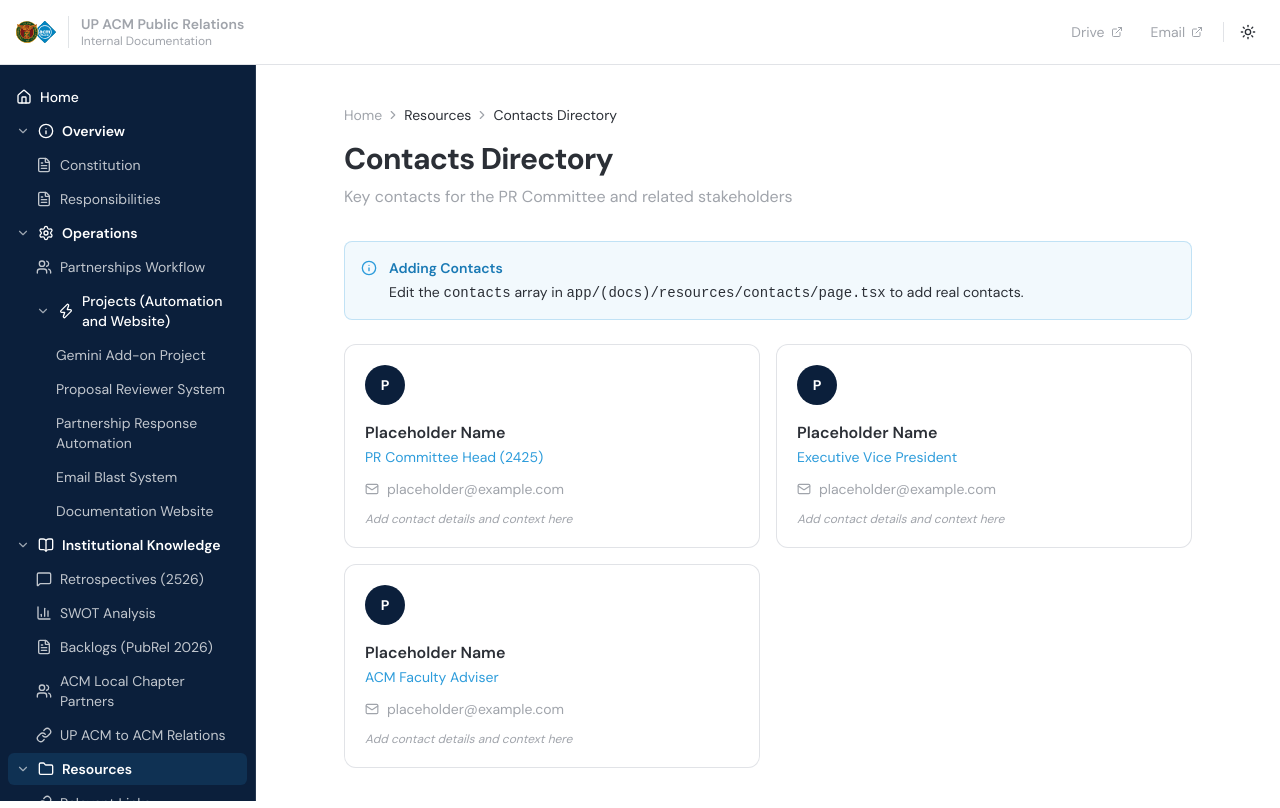
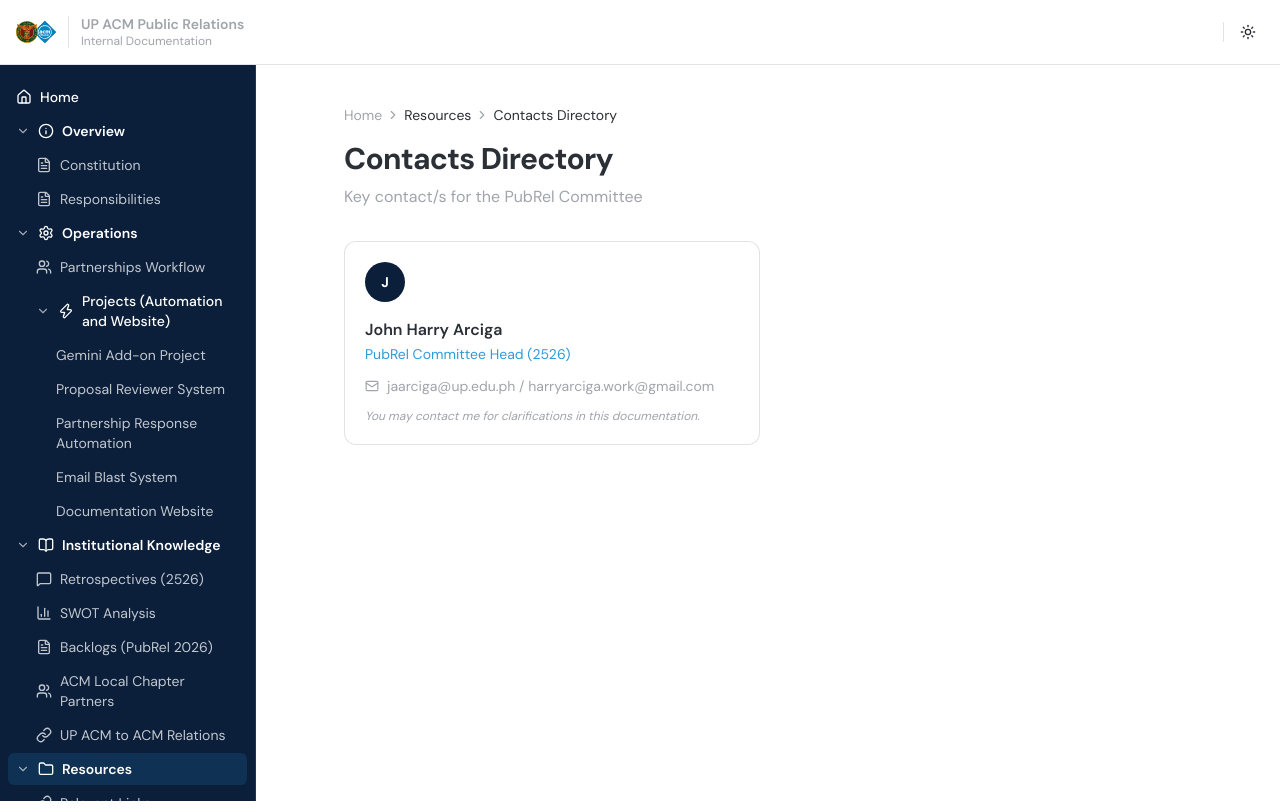
Before and after one commit to upacm-public-relations/documentation-website, a Next.js app: page /resources/contacts in a window 1280 px wide. Built offline with nearby package versions, Linux system fonts and the light colour scheme.

Commit message:
updated the Contacts and Links pages

```diff
--- a/app/(docs)/resources/contacts/page.tsx
+++ b/app/(docs)/resources/contacts/page.tsx
@@ -5,22 +5,10 @@ import { Mail } from "lucide-react";
 // ✏️ ADD YOUR CONTACTS HERE
 const contacts = [
   {
-    name: "Placeholder Name",
-    role: "PR Committee Head (2425)",
-    email: "placeholder@example.com",
-    notes: "Add contact details and context here",
-  },
-  {
-    name: "Placeholder Name",
-    role: "Executive Vice President",
-    email: "placeholder@example.com",
-    notes: "Add contact details and context here",
-  },
-  {
-    name: "Placeholder Name",
-    role: "ACM Faculty Adviser",
-    email: "placeholder@example.com",
-    notes: "Add contact details and context here",
+    name: "John Harry Arciga",
+    role: "PubRel Committee Head (2526)",
+    email: "jaarciga@up.edu.ph / harryarciga.work@gmail.com",
+    notes: "You may contact me for clarifications in this documentation.",
   },
 ];
 
@@ -34,13 +22,13 @@ export default function ContactsPage() {
           { label: "Contacts Directory" },
         ]}
         title="Contacts Directory"
-        description="Key contacts for the PR Committee and related stakeholders"
+        description="Key contact/s for the PubRel Committee"
       />
 
-      <Callout type="info" title="Adding Contacts" className="mb-6">
+      {/* <Callout type="info" title="Adding Contacts" className="mb-6">
         Edit the <code style={{ fontFamily: "monospace" }}>contacts</code> array in{" "}
         <code style={{ fontFamily: "monospace" }}>app/(docs)/resources/contacts/page.tsx</code> to add real contacts.
-      </Callout>
+      </Callout> */}
 
       <div className="grid grid-cols-1 md:grid-cols-2 gap-4">
         {contacts.map((c, i) => (
--- a/app/(docs)/resources/links/page.tsx
+++ b/app/(docs)/resources/links/page.tsx
@@ -2,14 +2,16 @@ import { PageHeader } from "@/components/doc-components/PageHeader";
 import { Callout } from "@/components/doc-components/Callout";
 import { ExternalLink } from "lucide-react";
 
-// ✏️ ADD YOUR LINKS HERE — just fill in the name and href fields
+// ADD YOUR LINKS HERE — just fill in the name and href fields
 const links = [
-  { name: "UP ACM Google Drive", href: "#", category: "Internal" },
-  { name: "PR Committee Email", href: "#", category: "Internal" },
-  { name: "Partnership Tracking Sheet", href: "#", category: "Internal" },
-  { name: "UP ACM Official Website", href: "#", category: "External" },
-  { name: "ACM International", href: "https://www.acm.org", category: "External" },
-  { name: "Placeholder Link", href: "#", category: "External" },
+  { name: "UP Organization/ACM Database (from Algolympics 2026", href: "https://docs.google.com/spreadsheets/d/11o-xm0rYKJhYyC_sS9zKPszZQyWwDWr29MZrp3AStxE/edit?usp=sharing", category: "Internal" },
+  { name: "UP Organization Update Form", href: "https://docs.google.com/forms/d/1iN64TvzmaxMVOH806Hh6MCgtaJz0cxBkt3HHV2VIa2o/edit", category: "Internal" },
+  { name: "ACM Local Chapter Update Form", href: "https://docs.google.com/forms/d/1F05rbI-F7kZry3gIz8PAcrVd24_gFYvnN5-hObjIzto/edit?usp=sharing", category: "Internal" },
+  { name: "PubRel Email Account and Algolympics Account", href: "https://docs.google.com/spreadsheets/d/1xWWqMws1mnrZTlZjGNV5M33xgtS7Bp0Mfi_3WmuTiP4/edit?usp=sharing", category: "Internal" },
+  { name: "Alumni Database (not updated)", href: "https://docs.google.com/spreadsheets/d/1RTcF1N8k0hwzfvs8oM8SsbEiNsACKS49/edit#gid=1357393708 ", category: "Internal" },
+  { name: "Media Database", href: "https://drive.google.com/file/d/1mna-aqARrQ5W6NfvHLhJlnkaDQ-H-Mk_/view?usp=sharing ", category: "Internal" },
+  { name: "1819 Events Tracker (for basis)", href: "https://docs.google.com/spreadsheets/d/1vWsoz9Fy2nvKtAgZKnmTxyZVxBAJnARYKPG7u4tsB6E/edit#gid=2063321004 ", category: "Internal" },
+  { name: "UP ACM PubRel Github Account", href: "https://github.com/upacm-public-relations", category: "Internal" },
 ];
 
 const categoryColor = (cat: string) => {
@@ -27,14 +29,14 @@ export default function RelevantLinksPage() {
           { label: "Relevant Links" },
         ]}
         title="Relevant Links"
-        description="Quick reference table of important links and resources for PR Committee work"
+        description="Quick reference table of important links and resources for PubRel Committee work"
       />
 
-      <Callout type="info" title="Adding Links" className="mb-6">
+      {/* <Callout type="info" title="Adding Links" className="mb-6">
         To add or update links, edit the <code style={{ fontFamily: "monospace" }}>links</code> array in{" "}
         <code style={{ fontFamily: "monospace" }}>app/(docs)/resources/links/page.tsx</code>.
         Categories: Internal, External.
-      </Callout>
+      </Callout> */}
 
       <div
         className="rounded-xl overflow-hidden"
--- a/components/TopNav.tsx
+++ b/components/TopNav.tsx
@@ -61,8 +61,8 @@ export function TopNav({ onMenuClick }: TopNavProps) {
 
         {/* Right Actions */}
         <div className="flex items-center gap-1">
-          <a
-            href="#"
+          {/* <a
+            href="https://drive.google.com/drive"
             target="_blank"
             rel="noopener noreferrer"
             className="hidden md:flex items-center gap-1.5 px-3 py-1.5 rounded-md text-sm transition-colors hover:opacity-80"
@@ -72,7 +72,7 @@ export function TopNav({ onMenuClick }: TopNavProps) {
             <ExternalLink className="h-3 w-3" />
           </a>
           <a
-            href="#"
+            href="public_relations@upacm.net"
             target="_blank"
             rel="noopener noreferrer"
             className="hidden md:flex items-center gap-1.5 px-3 py-1.5 rounded-md text-sm transition-colors hover:opacity-80"
@@ -80,7 +80,7 @@ export function TopNav({ onMenuClick }: TopNavProps) {
           >
             Email
             <ExternalLink className="h-3 w-3" />
-          </a>
+          </a> */}
 
           <div
             className="mx-1 h-5 w-px hidden md:block"
--- a/components/pages/HomePage.tsx
+++ b/components/pages/HomePage.tsx
@@ -151,7 +151,7 @@ export function HomePage() {
           style={{ background: "var(--card)", border: "1px solid var(--border)" }}
         >
           <h2 className="font-semibold text-lg mb-1" style={{ color: "var(--foreground)" }}>
-            Start Here — Onboarding Guide
+            Start Here - Onboarding Guide
           </h2>
           <p className="text-sm mb-5" style={{ color: "var(--muted-foreground)" }}>
             Essential steps for incoming Public Relations Heads
```
